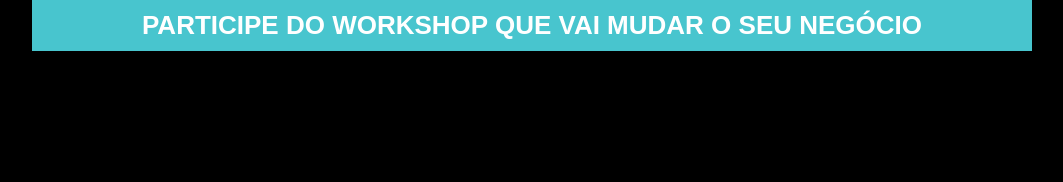
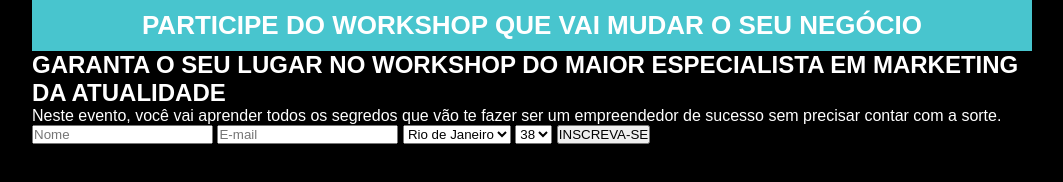
Before and after one commit to profBertolai/pagina-captura, a plain HTML site: page index.html in a window 1280 px wide. Shown: the whole page, without its empty margins (108-1171 px from the left). Drawn offline with Linux system fonts and the light colour scheme.

Commit message:
Estilização da section, criação do formulário, botão de submit

```diff
--- a/css/style.css
+++ b/css/style.css
@@ -24,3 +24,15 @@ header{
     font-size: 26px;
     text-transform: uppercase;
 }
+
+section{
+    color: #FFF;
+}
+
+section h2{
+    text-transform: uppercase;
+}
+
+section p{
+    text-align: justify;
+}
--- a/index.html
+++ b/index.html
@@ -13,6 +13,30 @@
         <header>
             <h1 class="title">participe do workshop que vai mudar o seu negócio</h1>
         </header>
+        <section>
+            <div class="formContainer">
+                <h2>garanta o seu lugar no workshop do maior especialista em marketing da atualidade</h2>
+                <p>Neste evento, você vai aprender todos os segredos que vão te fazer ser um empreendedor de sucesso sem precisar contar com a sorte.</p>
+                <form action="">
+                    <input type="text" id="name" name="name" placeholder="Nome">
+                    <input type="text" id="email" name="email" placeholder="E-mail">
+                    <select name="place" id="">
+                        <option value="rj">Rio de Janeiro</option>
+                        <option value="sp">São Paulo</option>
+                        <option value="mg">Minas Gerais</option>
+                        <option value="es">Espirito Santo</option>
+                    </select>
+                    <select name="place" id="">
+                        <option value="38">38</option>
+                        <option value="39">39</option>
+                        <option value="40">40</option>
+                        <option value="41">41</option>
+                        <option value="42">42</option>
+                    </select>
+                    <input type="submit" value="INSCREVA-SE">
+                </form>
+            </div>
+        </section>
     </div>
 </body>
 </html>
```
